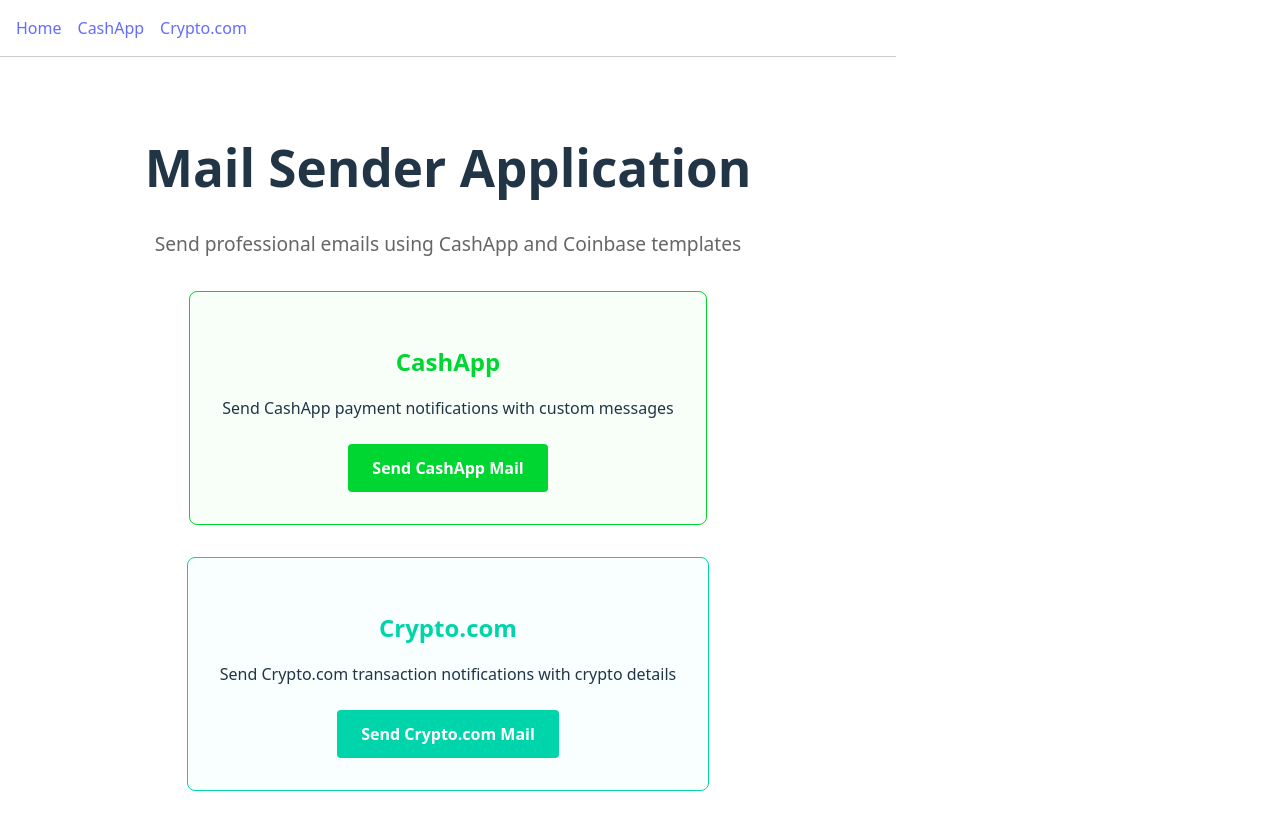
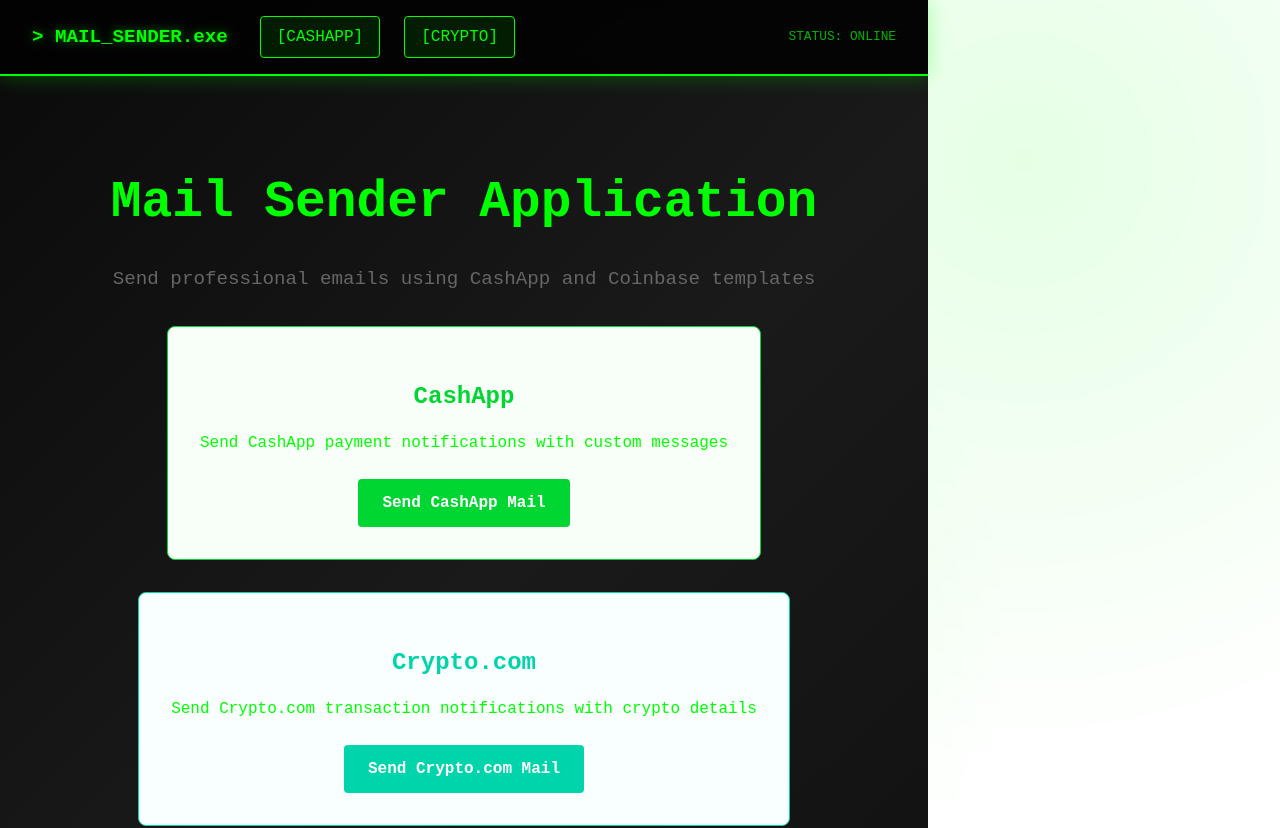
Before and after one commit to chocolaid/mailsperm, a React (Vite) app: page / in a window 1280 px wide. Shown: the top 828 px of the page. Built offline with nearby package versions, Linux system fonts and the light colour scheme.

Commit message:
Update Vercel runtime for API functions and enhance Layout component with a new design. Adjust CashApp page structure for consistency.

```diff
--- a/src/components/Layout.tsx
+++ b/src/components/Layout.tsx
@@ -2,13 +2,121 @@
 
 export default function Layout() {
   return (
-    <div>
-      <nav style={{ padding: '1rem', borderBottom: '1px solid #ccc' }}>
-        <Link to="/" style={{ marginRight: '1rem' }}>Home</Link>
-        <Link to="/about" style={{ marginRight: '1rem' }}>CashApp</Link>
-        <Link to="/contact">Crypto.com</Link>
+    <div style={{
+      minHeight: '100vh',
+      background: 'linear-gradient(135deg, #0a0a0a 0%, #1a1a1a 50%, #0f0f0f 100%)',
+      color: '#00ff00',
+      fontFamily: '"Courier New", "Monaco", "Menlo", monospace'
+    }}>
+      {/* Matrix-style background effect */}
+      <div style={{
+        position: 'fixed',
+        top: 0,
+        left: 0,
+        width: '100%',
+        height: '100%',
+        background: `
+          radial-gradient(circle at 20% 50%, rgba(0, 255, 0, 0.1) 0%, transparent 50%),
+          radial-gradient(circle at 80% 20%, rgba(0, 255, 0, 0.1) 0%, transparent 50%),
+          radial-gradient(circle at 40% 80%, rgba(0, 255, 0, 0.1) 0%, transparent 50%)
+        `,
+        zIndex: -1
+      }} />
+
+      <nav style={{
+        padding: '1rem 2rem',
+        borderBottom: '2px solid #00ff00',
+        background: 'rgba(0, 0, 0, 0.8)',
+        backdropFilter: 'blur(10px)',
+        boxShadow: '0 0 20px rgba(0, 255, 0, 0.3)'
+      }}>
+        <div style={{ display: 'flex', alignItems: 'center', justifyContent: 'space-between' }}>
+          <div style={{ display: 'flex', alignItems: 'center', gap: '2rem' }}>
+            <Link
+              to="/"
+              style={{
+                color: '#00ff00',
+                textDecoration: 'none',
+                fontSize: '1.2rem',
+                fontWeight: 'bold',
+                textShadow: '0 0 10px rgba(0, 255, 0, 0.5)',
+                transition: 'all 0.3s ease'
+              }}
+              onMouseEnter={(e) => {
+                e.currentTarget.style.textShadow = '0 0 20px rgba(0, 255, 0, 0.8)'
+                e.currentTarget.style.transform = 'scale(1.05)'
+              }}
+              onMouseLeave={(e) => {
+                e.currentTarget.style.textShadow = '0 0 10px rgba(0, 255, 0, 0.5)'
+                e.currentTarget.style.transform = 'scale(1)'
+              }}
+            >
+              &gt; MAIL_SENDER.exe
+            </Link>
+            <div style={{ display: 'flex', gap: '1.5rem' }}>
+              <Link
+                to="/about"
+                style={{
+                  color: '#00ff00',
+                  textDecoration: 'none',
+                  padding: '0.5rem 1rem',
+                  border: '1px solid #00ff00',
+                  borderRadius: '4px',
+                  transition: 'all 0.3s ease',
+                  background: 'rgba(0, 255, 0, 0.1)'
+                }}
+                onMouseEnter={(e) => {
+                  e.currentTarget.style.background = 'rgba(0, 255, 0, 0.2)'
+                  e.currentTarget.style.boxShadow = '0 0 15px rgba(0, 255, 0, 0.4)'
+                }}
+                onMouseLeave={(e) => {
+                  e.currentTarget.style.background = 'rgba(0, 255, 0, 0.1)'
+                  e.currentTarget.style.boxShadow = 'none'
+                }}
+              >
+                [CASHAPP]
+              </Link>
+              <Link
+                to="/contact"
+                style={{
+                  color: '#00ff00',
+                  textDecoration: 'none',
+                  padding: '0.5rem 1rem',
+                  border: '1px solid #00ff00',
+                  borderRadius: '4px',
+                  transition: 'all 0.3s ease',
+                  background: 'rgba(0, 255, 0, 0.1)'
+                }}
+                onMouseEnter={(e) => {
+                  e.currentTarget.style.background = 'rgba(0, 255, 0, 0.2)'
+                  e.currentTarget.style.boxShadow = '0 0 15px rgba(0, 255, 0, 0.4)'
+                }}
+                onMouseLeave={(e) => {
+                  e.currentTarget.style.background = 'rgba(0, 255, 0, 0.1)'
+                  e.currentTarget.style.boxShadow = 'none'
+                }}
+              >
+                [CRYPTO]
+              </Link>
+            </div>
+          </div>
+          <div style={{
+            fontSize: '0.8rem',
+            color: '#00ff00',
+            opacity: 0.7,
+            fontFamily: 'monospace'
+          }}>
+            STATUS: ONLINE
+          </div>
+        </div>
       </nav>
-      <main style={{ padding: '1rem' }}>
+
+      <main style={{
+        padding: '2rem',
+        minHeight: 'calc(100vh - 80px)',
+        position: 'relative',
+        zIndex: 1
+      }}>
         <Outlet />
       </main>
     </div>
--- a/src/pages/cashapp.tsx
+++ b/src/pages/cashapp.tsx
@@ -111,7 +111,7 @@
           />
         </div>
 
-        <div>
+    <div>
           <label htmlFor="message" style={{ display: 'block', marginBottom: '0.5rem' }}>
             Message:
           </label>
```
Also changed, not shown: vercel.json.
